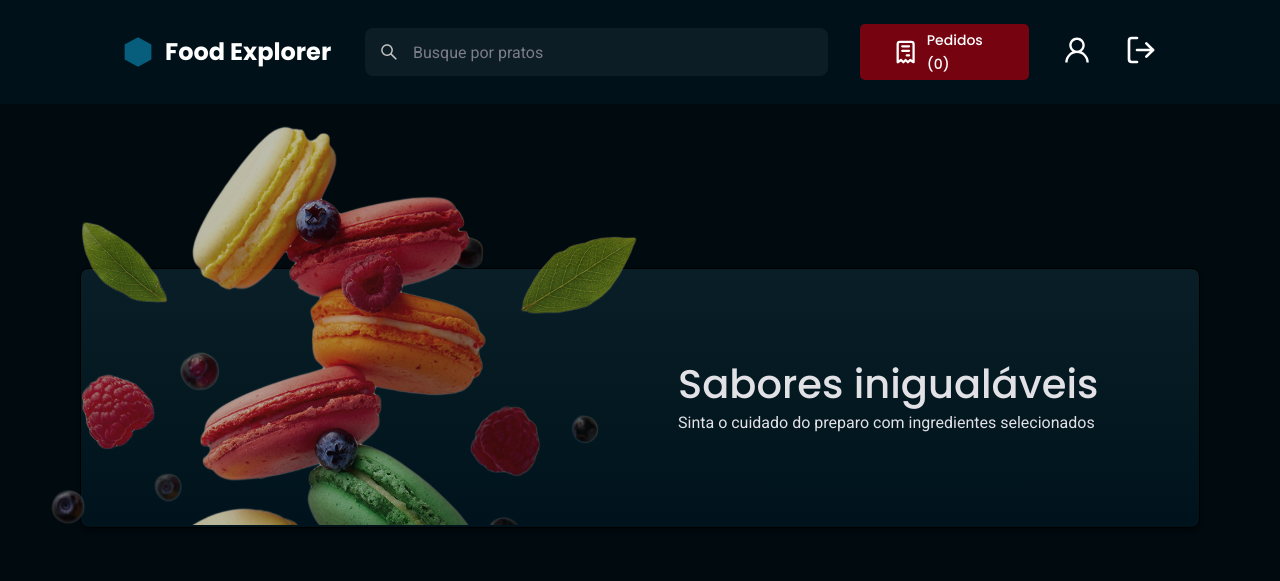
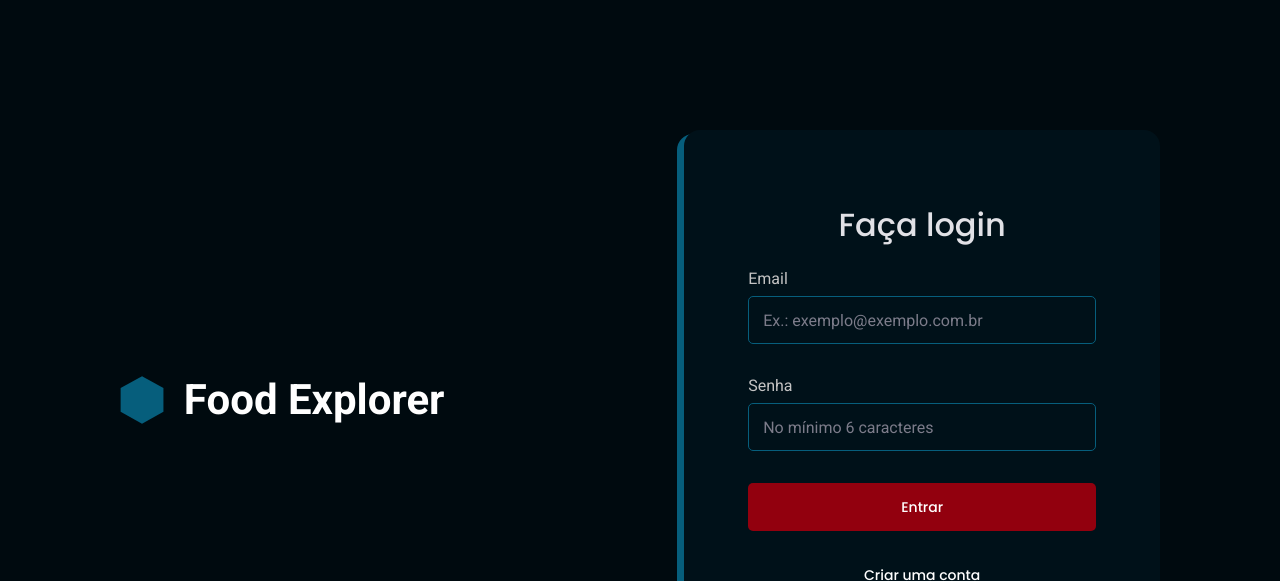
Before and after one commit to Edna06/Front-end, a React (Vite) app in the folder foodExplorer/: page / in a window 1280 px wide. Shown: the top 581 px of the page. Built offline with nearby package versions, Linux system fonts and the light colour scheme.

Commit message:
insalação do axios e criação de state para a página de cadastro

```diff
--- a/foodExplorer/package.json
+++ b/foodExplorer/package.json
@@ -10,6 +10,7 @@
     "preview": "vite preview"
   },
   "dependencies": {
+    "axios": "^1.5.0",
     "react": "^18.2.0",
     "react-dom": "^18.2.0",
     "react-icons": "^4.11.0",
--- a/foodExplorer/src/Routes/index.jsx
+++ b/foodExplorer/src/Routes/index.jsx
@@ -6,8 +6,8 @@
 export function Routes(){
     return(
         <BrowserRouter>
-            <AppRoutes />
-            {/* <AuthRoutes /> */}
+            {/* <AppRoutes /> */}
+            <AuthRoutes />
         </BrowserRouter>
     )
 }
--- /dev/null
+++ b/foodExplorer/src/Services/api.js
@@ -0,0 +1,5 @@
+import axios from "axios"
+
+export const api = axios.create({
+    baseURL: 'http://localhost:3333'
+})
--- a/foodExplorer/src/components/Button/index.jsx
+++ b/foodExplorer/src/components/Button/index.jsx
@@ -1,9 +1,9 @@
 import { Container } from './styles'
 
-export function Button( props ){
+export function Button( {title, ...rest} ){
   return (
-    <Container type="button" disabled={props.loading}>
-        {props.loading? "carregando..." : props.title}
+    <Container type="button" {...rest}>
+        {title}
     </Container>
   );
 }
--- a/foodExplorer/src/components/Button/styles.js
+++ b/foodExplorer/src/components/Button/styles.js
@@ -10,7 +10,7 @@
     border-radius: 0.5rem;
     padding: 1.2rem 3.2rem;
 
-    &disabled{
+    &:disabled{
         opacity: 0.5;
     }
 `;
--- a/foodExplorer/src/components/ButtonHeader/index.jsx
+++ b/foodExplorer/src/components/ButtonHeader/index.jsx
@@ -1,9 +1,9 @@
 import {Container} from './styles'
 import { TbReceipt } from 'react-icons/tb'
 
-export function ButtonHeader({title}){
+export function ButtonHeader({title, ...rest}){
     return(
-        <Container to='/orderpage'>
+        <Container to='/orderpage' {...rest}>
             <TbReceipt />
             {title}
         </Container>
--- a/foodExplorer/src/components/Header/styles.js
+++ b/foodExplorer/src/components/Header/styles.js
@@ -135,9 +135,14 @@
     background-color: ${({theme}) => theme.COLORS.INPUT_BACKGROUND};
     border-radius: 8px;
 
+    border: 2px solid transparent;
+    &:focus-within{
+        border: 2px solid ${({theme}) => theme.COLORS.LOGO_COLOR};
+    }
+
       > input {
           height: 4.8rem;
-          /* width: 100%; */
+          width: 100%;
           padding: 1.6rem 1.4rem;
           color: ${({theme}) => theme.COLORS.WHITE};
           background: ${({theme}) => theme.COLORS.INPUT_BACKGROUND};
--- a/foodExplorer/src/components/Inputt/index.jsx
+++ b/foodExplorer/src/components/Inputt/index.jsx
@@ -1,13 +1,12 @@
 import { Container } from './styles';
 
-export function Input({label, title, icon: Icon, ...rest}){
+export function Input({label, title, ...rest}){
     return(
         <Container>
             <label htmlFor="{label}">
                 {title}
             </label>
 
-            {Icon && <Icon  size={20} />}
             <input id={label} {...rest} />
         </Container>
     )
--- a/foodExplorer/src/pages/SingUp/index.jsx
+++ b/foodExplorer/src/pages/SingUp/index.jsx
@@ -1,11 +1,40 @@
+//imports
+import { useState} from 'react';
+
+import { api } from '../../Services/api';
+
 import { Container, Form } from './styles';
 
 import { Input } from '../../components/Inputt/';
 import { Button } from '../../components/Button/';
 
-import { Link } from 'react-router-dom';
+import { Link, useNavigate } from 'react-router-dom';
 
 export function SignUp(){
+
+    const [name, setName] = useState("");
+    const [email, setEmail] = useState("");
+    const [password, setPassword] = useState("");
+
+    const navigate = useNavigate();
+
+    function handleSignUp(){
+
+        if(!name || !email || !password){
+            return alert("Preencha todos os campos!");
+        }
+
+        api.post("/users", { name, email, password })
+        .then(()=>{
+            alert("Usuário cadastrado com sucesso!")
+            navigate("/")
+        }) .catch(error => {
+            if(error.response){
+                alert("Não foi possível cadastrar")
+            }
+        });
+    }
+
     return(
         <Container>
 
@@ -26,7 +55,8 @@
                 type="text"
                 label="nome"
                 placeholder = "Ex.: Maria da Silva"
-                required
+                // required
+                onChange={e => setName(e.target.value)}
                 />
 
                 <Input
@@ -34,7 +64,8 @@
                 type="email"
                 label="email"
                 placeholder = "exemplo@exemplo.com"
-                required
+                // required
+                onChange={e => setEmail(e.target.value)}
                 />
 
                 <Input
@@ -43,10 +74,14 @@
                 type="password"
                 placeholder = "No mínimo 6 caracteres"
                 minLength = "6"
-                required
+                // required
+                onChange={e=> setPassword(e.target.value)}
                 />
 
-                <Button title="Criar conta" />
+                <Button
+                title="Criar conta"
+                onClick={handleSignUp}
+                />
 
 
                 <Link to='/'>
```
Also changed, not shown: 1 other file (tests, documents, lock files or other folders).
